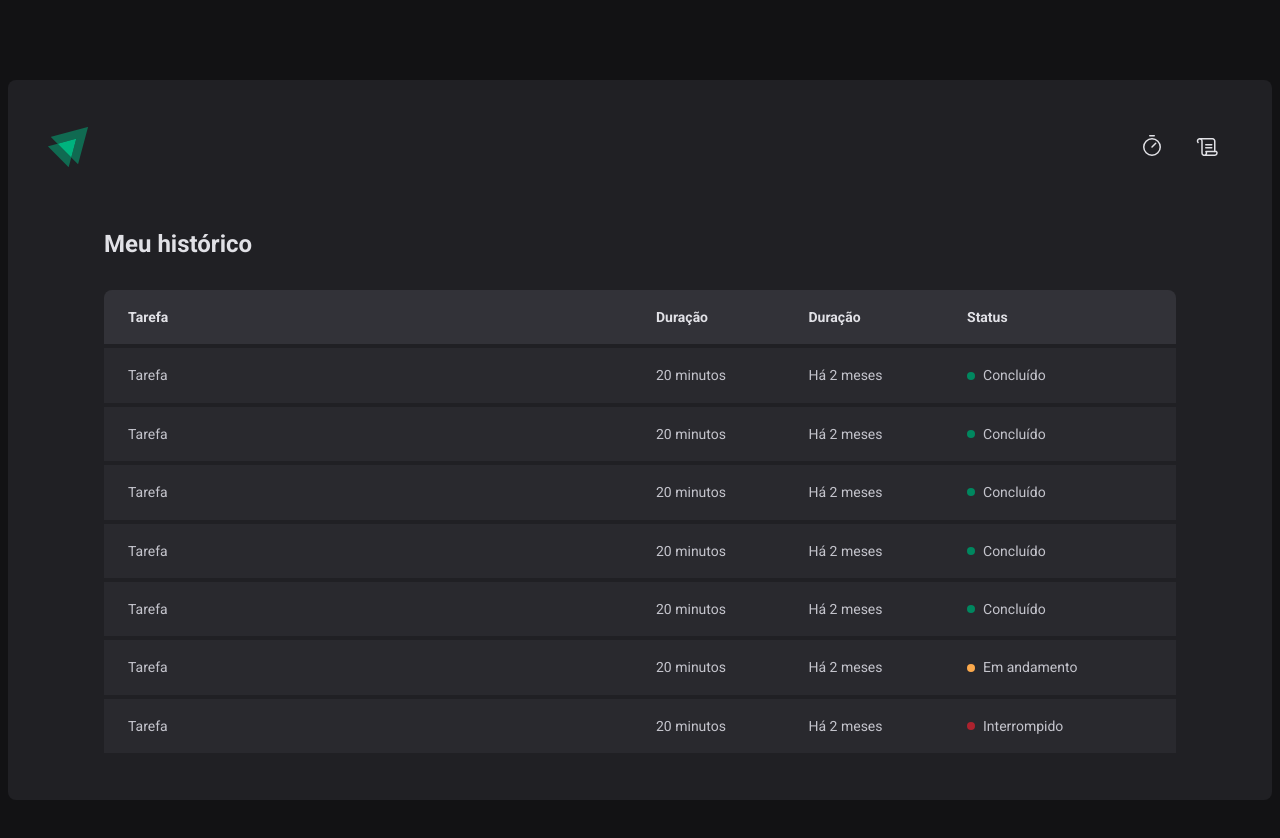
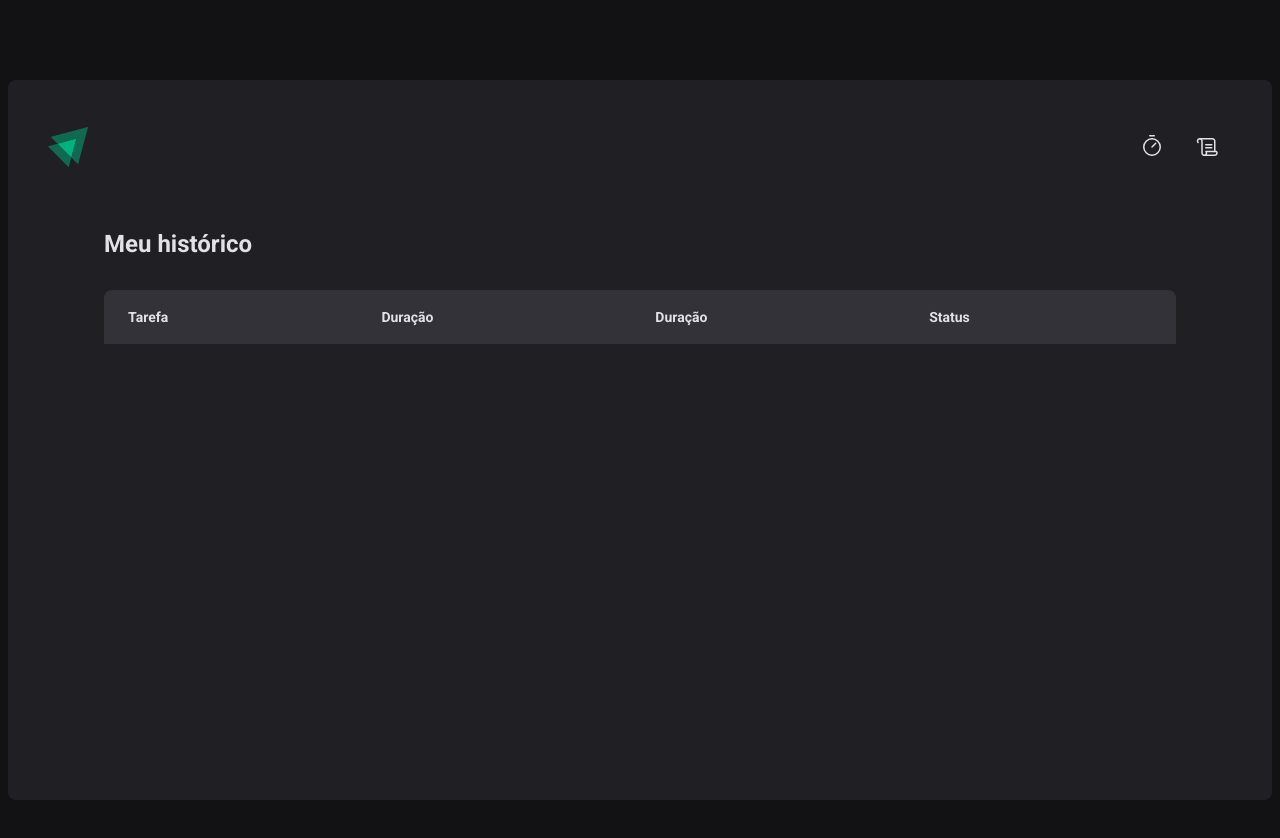
Before and after one commit to jonathancs/reactPomodoro, a React (Vite) app: page /history in a window 1280 px wide. Shown: the top 838 px of the page. Built offline with nearby package versions, Linux system fonts and the light colour scheme.

Commit message:
5 formatacao de data

```diff
--- a/src/contexts/CyclesContext.tsx
+++ b/src/contexts/CyclesContext.tsx
@@ -65,7 +65,6 @@
     setCycles((state) => [...state, newCycle]);
     setActiveCycleId(id);
     setAmountSecondsPassed(0);
-    // reset();
   }
 
   function interruptCurrentCycle() {
--- a/src/pages/History/index.tsx
+++ b/src/pages/History/index.tsx
@@ -1,9 +1,11 @@
 import { useContext } from "react";
+import { formatDistanceToNow } from "date-fns";
+import { ptBR } from "date-fns/locale/pt-BR";
 import { HistoryContainer, HistoryList, Status } from "./styles";
 import { CyclesContext } from "../../contexts/CyclesContext";
 
 export function History() {
-  const {cycles} = useContext(CyclesContext)
+  const { cycles } = useContext(CyclesContext);
 
   return (
     <HistoryContainer>
@@ -19,62 +21,31 @@
             </tr>
           </thead>
           <tbody>
-            <tr>
-              <td>Tarefa</td>
-              <td>20 minutos</td>
-              <td>Há 2 meses</td>
-              <td>
-                <Status statusColor="green">Concluído</Status>
-              </td>
-            </tr>
-            <tr>
-              <td>Tarefa</td>
-              <td>20 minutos</td>
-              <td>Há 2 meses</td>
-              <td>
-                <Status statusColor="green">Concluído</Status>
-              </td>
-            </tr>
-            <tr>
-              <td>Tarefa</td>
-              <td>20 minutos</td>
-              <td>Há 2 meses</td>
-              <td>
-                <Status statusColor="green">Concluído</Status>
-              </td>
-            </tr>
-            <tr>
-              <td>Tarefa</td>
-              <td>20 minutos</td>
-              <td>Há 2 meses</td>
-              <td>
-                <Status statusColor="green">Concluído</Status>
-              </td>
-            </tr>
-            <tr>
-              <td>Tarefa</td>
-              <td>20 minutos</td>
-              <td>Há 2 meses</td>
-              <td>
-                <Status statusColor="green">Concluído</Status>
-              </td>
-            </tr>
-            <tr>
-              <td>Tarefa</td>
-              <td>20 minutos</td>
-              <td>Há 2 meses</td>
-              <td>
-                <Status statusColor="yellow">Em andamento</Status>
-              </td>
-            </tr>
-            <tr>
-              <td>Tarefa</td>
-              <td>20 minutos</td>
-              <td>Há 2 meses</td>
-              <td>
-                <Status statusColor="red">Interrompido</Status>
-              </td>
-            </tr>
+            {cycles.map((cycle) => {
+              return (
+                <tr key={cycle.id}>
+                  <td>{cycle.task}</td>
+                  <td>{cycle.minutesAmount}</td>
+                  <td>
+                    {formatDistanceToNow(cycle.startDate, {
+                      addSuffix: true,
+                      locale: ptBR,
+                    })}
+                  </td>
+                  <td>
+                    {cycle.finishedDate && (
+                      <Status statusColor="green">Concluído</Status>
+                    )}
+                    {cycle.interruptedDate && (
+                      <Status statusColor="red">Interrompido</Status>
+                    )}
+                    {!cycle.finishedDate && !cycle.interruptedDate && (
+                      <Status statusColor="yellow">Em andamento</Status>
+                    )}
+                  </td>
+                </tr>
+              );
+            })}
           </tbody>
         </table>
       </HistoryList>
--- a/src/pages/Home/index.tsx
+++ b/src/pages/Home/index.tsx
@@ -25,8 +25,6 @@
 export function Home() {
   const { activeCycle ,createNewCycle, interruptCurrentCycle} = useContext(CyclesContext)
 
-
-
   const newCycleForm = useForm<NewCycleFormData>({
     resolver: zodResolver(newCycleFormValidationSchema),
     defaultValues: {
@@ -35,18 +33,19 @@
     },
   })
 
-  const {handleSubmit, watch /*reset*/} = newCycleForm
+  const {handleSubmit, watch, reset} = newCycleForm
 
-
-
-
+  function handleCreateNewCycle(data: NewCycleFormData) {
+    createNewCycle(data)
+    reset()
+  }
 
   const task = watch('task')
   const isSubmitDisable = !task
 
   return (
     <HomeContainer>
-      <form onSubmit={handleSubmit(createNewCycle)}>
+      <form onSubmit={handleSubmit(handleCreateNewCycle)}>
 
           <FormProvider {...newCycleForm}>
             <NewCycleForm/>
```
